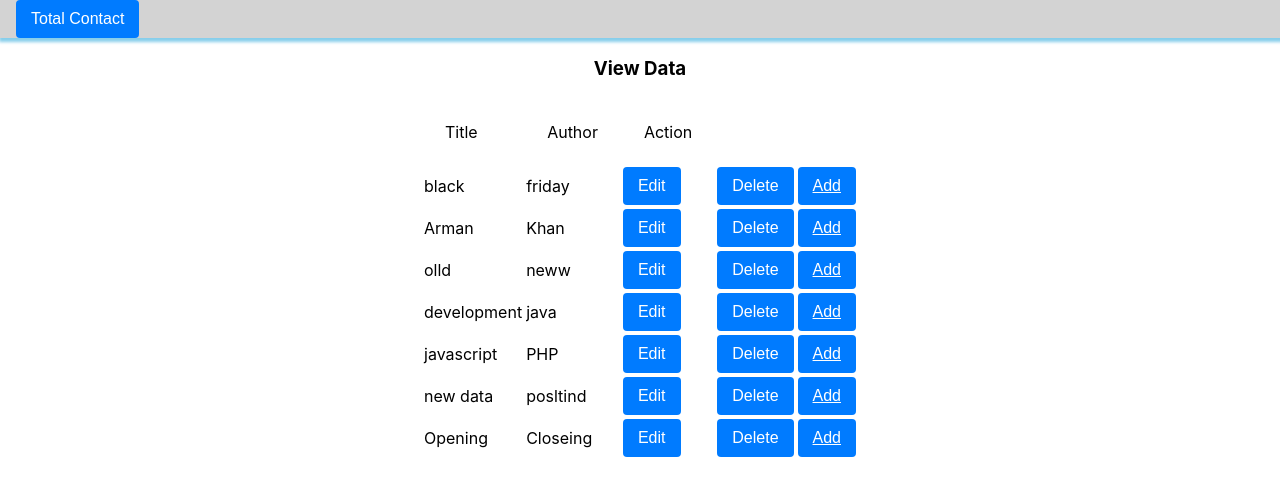
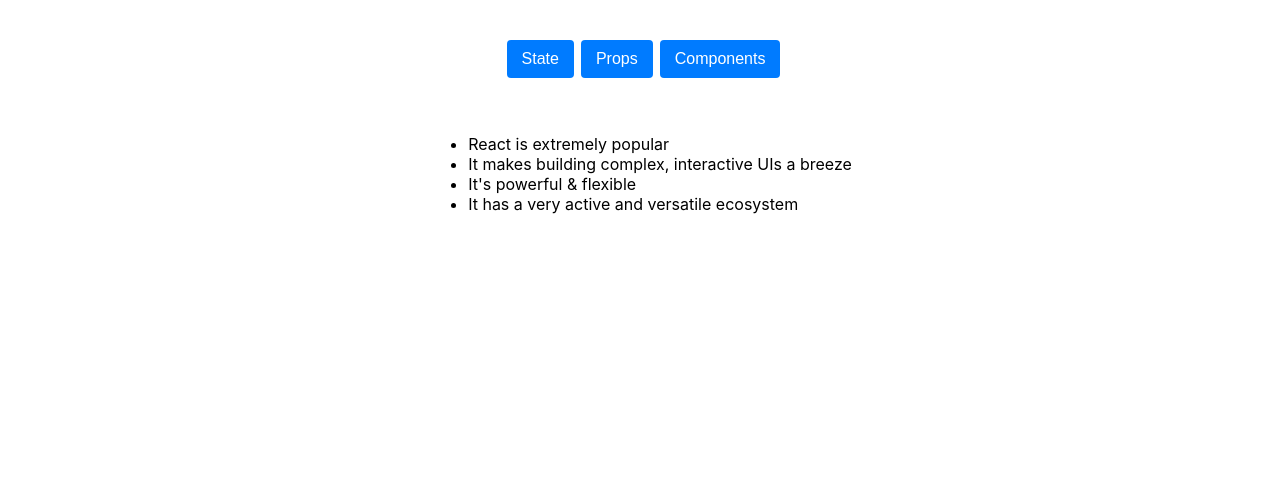
Before and after one commit to irfanalipace/retailer-app-login, a React (Create React App) app: page / in a window 1280 px wide. Shown: the top 496 px of the page. Built offline with nearby package versions, Linux system fonts and the light colour scheme; data requests are answered from the project's data file.

Commit message:
'updated'

```diff
--- a/db.json
+++ b/db.json
@@ -1,10 +1,5 @@
 {
   "posts": [
-    {
-      "title": "black",
-      "author": "friday",
-      "id": 5
-    },
     {
       "title": "Arman",
       "author": "Khan",
--- a/src/App.js
+++ b/src/App.js
@@ -8,13 +8,16 @@
 import FormUpdate from './components/view/FormUpdate';
 import Todo from './components/Todo/Todo';
 import Count from './components/crud/Count';
+import Task1 from './components/Udemy/Task1';
+
+
 
 
 const App = () => {
   return (
     <Router>
       <Routes>
-        <Route path="/" element={<View />} />
+        <Route path="/view" element={<View />} />
         <Route path="create" element={<Create />} />
         <Route path="/edit/:id" element={<Update />} />
         <Route path="/contact" element={<Count />} />
@@ -22,7 +25,7 @@
         {/* <Route path='/' element={<Dataview />} />
         <Route path='/create' element={<FormCreate />} />
         <Route path='/edit/:id' element={<FormUpdate />} /> */}
-        {/* <Route path='/todo' element={<Todo />} /> */}
+        <Route path="/" element={<Task1 />} />
       </Routes>
     </Router>
   );
--- /dev/null
+++ b/src/components/Udemy/Task1.js
@@ -0,0 +1,54 @@
+import React, { useState } from 'react'
+import './task.css'
+const content = [
+  [
+    "React is extremely popular",
+    "It makes building complex, interactive UIs a breeze",
+    "It's powerful & flexible",
+    "It has a very active and versatile ecosystem"
+  ],
+  [
+    "Components, JSX & Props",
+    "State",
+    "Hooks (e.g., useEffect())",
+    "Dynamic rendering"
+  ],
+  [
+    "Official web page (react.dev)",
+    "Next.js (Fullstack framework)",
+    "React Native (build native mobile apps with React)"
+  ]
+];
+const Task1 = () => {
+  const [visibleContent, setVisibleContent]=useState(0);
+
+  return (
+    <div className='container'>
+      <div className='tabs'>
+        <div>
+        <button onClick={()=>setVisibleContent(0)}>State</button>
+        </div>
+        <div>
+        <button onClick={()=>setVisibleContent(1)}>Props</button>
+        </div>
+        <div>
+          <button onClick={()=>setVisibleContent(2)}>Components</button>
+        </div>
+      </div>
+
+      <div style={{display:'flex', justifyContent:'center'}}>
+      <ul >
+          {
+            content[visibleContent].map(item=>
+              <li>
+                {item}
+              </li>
+              )
+          }
+        </ul>
+      </div>
+    </div>
+  )
+}
+
+export default Task1
--- /dev/null
+++ b/src/components/Udemy/task.css
@@ -0,0 +1,27 @@
+.my-custome-tabs{
+  text-align: center;
+}
+.tabs{
+  display: flex;
+  justify-content: center;
+  margin: 40px;
+}
+.tabs div{
+ margin-left: 7px;
+}
+.tabs .react1{
+background-color: blueviolet;
+}
+
+  .my-custome-tabs.tabs.active{
+      background-color: #48d9f3;
+      color: #273133;
+    }
+
+   .ui-items-data {
+      display: flex;
+      justify-content: center;
+  }
+   .ui-items-data ul {
+    text-align: left;
+}
```
